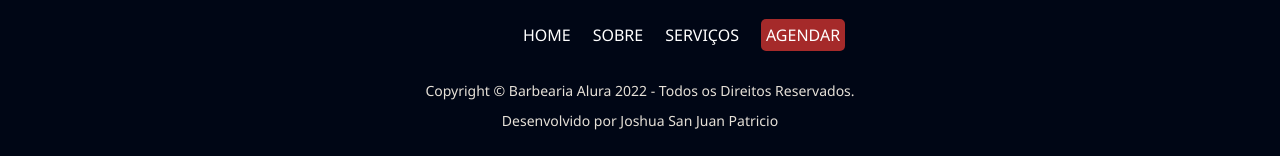
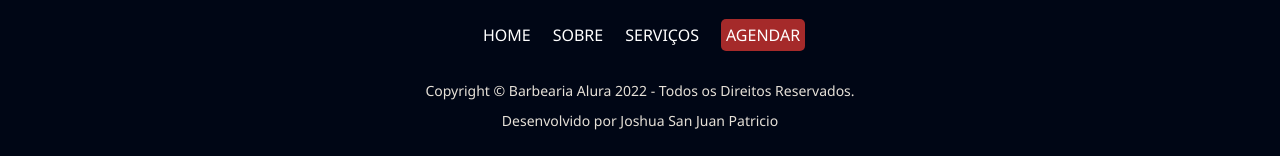
Before and after one commit to joshuapatricio/barbearia-alura, a plain HTML site: page home.html in a window 1280 px wide. Shown: the part 3490-3646 px from the top of the page. Drawn offline with Linux system fonts and the light colour scheme.

Commit message:
changed the margin-left of navs

```diff
--- a/style.css
+++ b/style.css
@@ -34,7 +34,7 @@ nav
 {
 	position: absolute;
 	top: 120px;
-	right: 230px;
+	right: 240px;
 }
 nav li
 {
@@ -79,7 +79,7 @@ nav a:active
 {
 	position: absolute;
 	display: inline;
-	right: 70px;
+	right: 10px;
 	top: 100px;
 }
 .icons
@@ -220,7 +220,7 @@ footer nav
 	align-items: center;
 	text-align: center;
 	top: 30px;
-	margin-left: 530px;
+	margin-left: 470px;
 }
 footer nav a
 {
```
